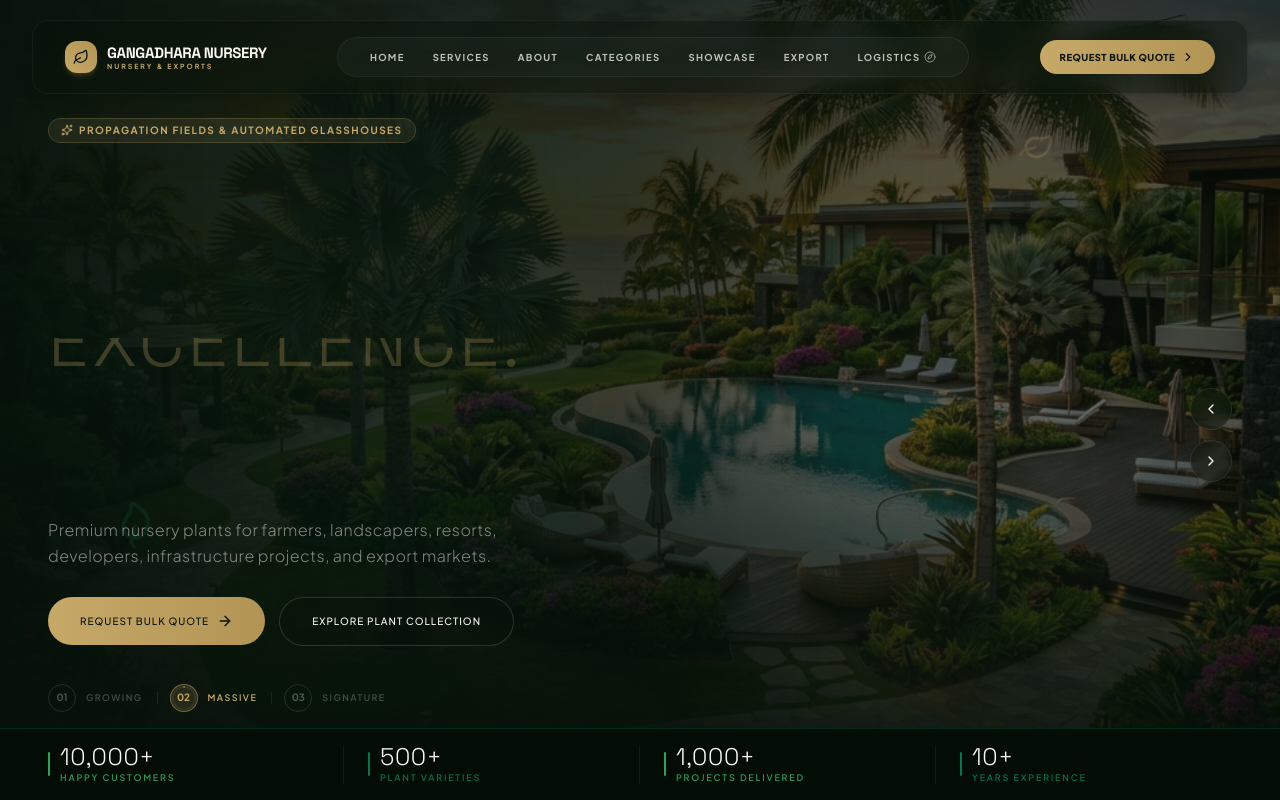
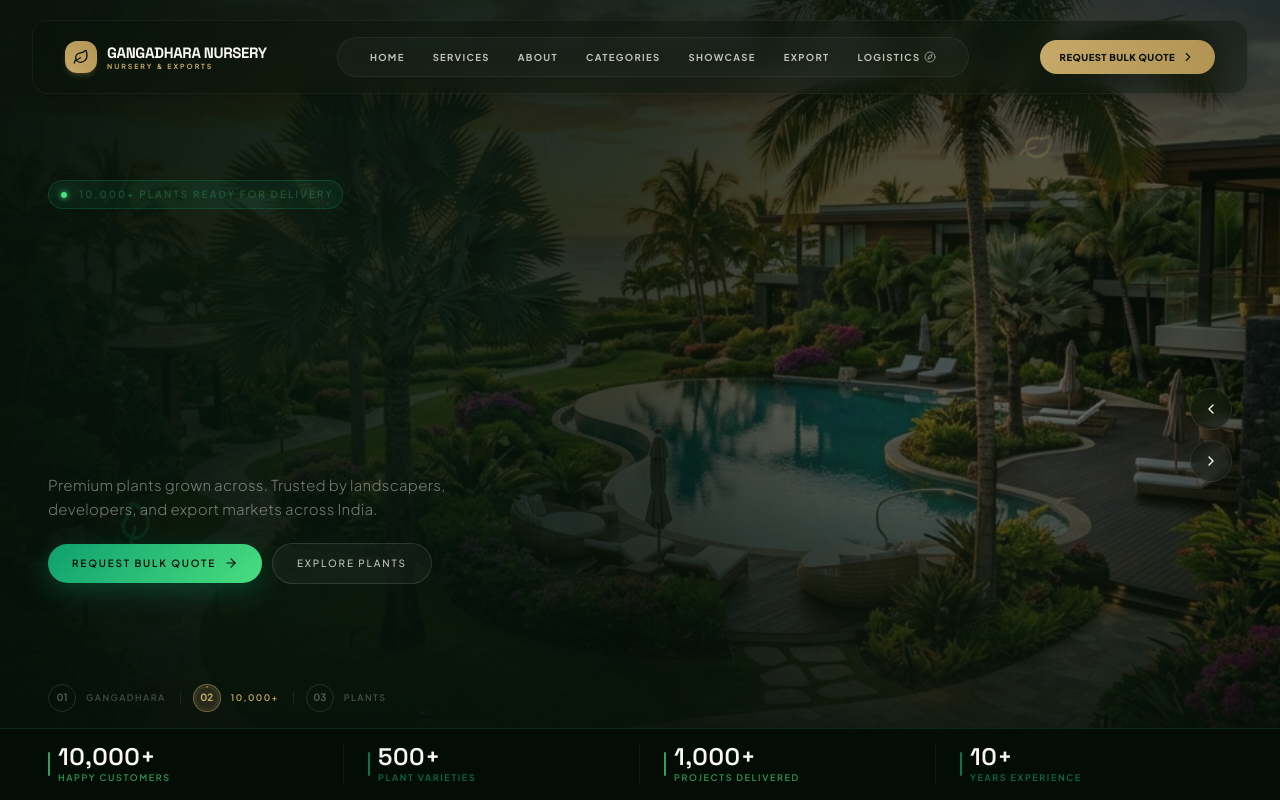
Before and after one commit to rameshnaiduayyala/nursery-website, a React (Vite) app: page / in a window 1280 px wide. Shown: the top 800 px of the page. Built offline with nearby package versions, Linux system fonts and the light colour scheme.

Commit message:
feat: add nursery business data and Hero section component

```diff
--- a/src/components/Hero.jsx
+++ b/src/components/Hero.jsx
@@ -1,6 +1,6 @@
 import React, { useEffect, useState, useRef } from 'react';
 import { motion, AnimatePresence } from 'framer-motion';
-import { ArrowRight, Leaf, Sparkles, ChevronRight, ChevronLeft } from 'lucide-react';
+import { ArrowRight, Leaf, ChevronRight, ChevronLeft } from 'lucide-react';
 import { heroSlides } from '../data/nurseryData';
 
 // Custom CountUp helper for stats
@@ -70,17 +70,17 @@ export default function Hero({ onOpenQuote }) {
   const handlePrev = () => setCurrentSlide((prev) => (prev - 1 + slides.length) % slides.length);
 
   const stats = [
-    { value: '10000', label: 'Happy Customers',   suffix: '+', accent: '#4ade80' },
-    { value: '500',   label: 'Plant Varieties',    suffix: '+', accent: '#0E9F6E' },
-    { value: '1000',  label: 'Projects Delivered', suffix: '+', accent: '#4ade80' },
-    { value: '10',    label: 'Years Experience',   suffix: '+', accent: '#0E9F6E' },
+    { value: '10000', label: 'Happy Customers', suffix: '+', accent: '#4ade80' },
+    { value: '500', label: 'Plant Varieties', suffix: '+', accent: '#0E9F6E' },
+    { value: '1000', label: 'Projects Delivered', suffix: '+', accent: '#4ade80' },
+    { value: '10', label: 'Years Experience', suffix: '+', accent: '#0E9F6E' },
   ];
 
   return (
     <section
       id="home"
       style={{ height: '100svh' }}
-      className="relative flex flex-col justify-between bg-[#08120B] text-[#FAF8F2] pt-20 overflow-hidden"
+      className="relative flex flex-col justify-between bg-[#08120B] text-[#FAF8F2] pt-16 sm:pt-20 overflow-hidden"
     >
       {/* Cinematic Background Image Carousel */}
       <div className="absolute inset-0 z-0">
@@ -120,10 +120,10 @@ export default function Hero({ onOpenQuote }) {
       </div>
 
       {/* Main Slide Content Area */}
-      <div className="flex-grow max-w-7xl mx-auto px-6 md:px-12 flex flex-col justify-center z-20 py-6 relative text-left w-full">
+      <div className="flex-grow max-w-7xl mx-auto px-5 sm:px-8 md:px-12 flex flex-col justify-center z-20 py-4 relative text-left w-full">
 
-        {/* Navigation arrows */}
-        <div className="absolute right-6 md:right-12 bottom-1/3 flex flex-col space-y-2.5 z-30">
+        {/* Navigation arrows — desktop only */}
+        <div className="absolute right-4 md:right-12 bottom-1/3 hidden md:flex flex-col space-y-2.5 z-30">
           <button
             onClick={handlePrev}
             className="p-3 rounded-full border border-[#FAF8F2]/10 hover:border-[#C6A969]/60 bg-[#08120B]/40 hover:bg-[#C6A969] text-[#FAF8F2] hover:text-[#08120B] hover:scale-105 transition-all duration-300 cursor-pointer backdrop-blur-sm"
@@ -141,34 +141,61 @@ export default function Hero({ onOpenQuote }) {
         </div>
 
         {/* Text content */}
-        <div className="max-w-4xl space-y-5">
+        <div className="max-w-2xl space-y-4">
 
-          {/* Slide Badge */}
-          <div className="badge-gold">
-            <Sparkles className="w-3 h-3" />
-            <span>{slides[currentSlide].label}</span>
-          </div>
+          {/* Location pill badge */}
+          <motion.div
+            initial={{ opacity: 0, y: -6 }}
+            animate={{ opacity: 1, y: 0 }}
+            transition={{ duration: 0.5 }}
+            className="inline-flex items-center gap-2 self-start"
+          >
+            <div
+              className="flex items-center gap-2 px-3 py-1.5 rounded-full"
+              style={{
+                background: 'rgba(14,159,110,0.1)',
+                border: '1px solid rgba(14,159,110,0.25)',
+              }}
+            >
+              <span className="w-1.5 h-1.5 rounded-full bg-[#4ade80] flex-shrink-0" style={{ boxShadow: '0 0 6px #4ade80' }} />
+              <AnimatePresence mode="wait">
+                <motion.span
+                  key={currentSlide}
+                  initial={{ opacity: 0, x: 6 }}
+                  animate={{ opacity: 1, x: 0 }}
+                  exit={{ opacity: 0, x: -6 }}
+                  transition={{ duration: 0.35 }}
+                  className="text-[10px] tracking-[0.2em] uppercase font-semibold text-[#4ade80]/80"
+                >
+                  {slides[currentSlide].label}
+                </motion.span>
+              </AnimatePresence>
+            </div>
+          </motion.div>
 
-          {/* Luxury Staggered Headline */}
-          <div className="space-y-1">
+          {/* Headline */}
+          <div className="space-y-0">
             {slides[currentSlide].lines.map((line, idx) => (
-              <div key={idx} className="overflow-hidden py-0.5 sm:py-1 flex items-center">
+              <div key={idx} className="overflow-hidden">
                 <AnimatePresence mode="wait">
                   <motion.h1
                     key={currentSlide + '-' + idx}
-                    initial={{ y: '105%', opacity: 0.5 }}
+                    initial={{ y: '105%', opacity: 0 }}
                     animate={{ y: 0, opacity: 1 }}
                     exit={{ y: '-105%', opacity: 0 }}
-                    transition={{ duration: 1.0, delay: idx * 0.12, ease: [0.16, 1, 0.3, 1] }}
-                    className="font-display font-light text-3xl sm:text-4xl md:text-5xl lg:text-6xl xl:text-7xl tracking-[0.04em] leading-[1.05] text-[#FAF8F2]"
+                    transition={{ duration: 0.9, delay: idx * 0.1, ease: [0.16, 1, 0.3, 1] }}
+                    className="font-display block leading-[1.02] uppercase font-black tracking-tight"
+                    style={{
+                      fontSize: 'clamp(30px, 7vw, 76px)',
+                      color: idx === slides[currentSlide].lines.length - 1
+                        ? '#4ade80'
+                        : 'rgba(250,248,242,0.92)',
+                      textShadow: idx === slides[currentSlide].lines.length - 1
+                        ? '0 0 40px rgba(74,222,128,0.25)'
+                        : 'none',
+                    }}
                   >
-                    {idx === 2 ? (
-                      <span className="text-shimmer">
-                        {line}
-                      </span>
-                    ) : (
-                      line
-                    )}
+                    {line}
                   </motion.h1>
                 </AnimatePresence>
               </div>
@@ -179,32 +206,49 @@ export default function Hero({ onOpenQuote }) {
           <AnimatePresence mode="wait">
             <motion.p
               key={currentSlide}
-              initial={{ opacity: 0, y: 12 }}
+              initial={{ opacity: 0, y: 10 }}
               animate={{ opacity: 1, y: 0 }}
-              exit={{ opacity: 0, y: -8 }}
-              transition={{ duration: 0.8, delay: 0.45 }}
-              className="text-sm sm:text-base text-[#E8E6DF]/55 leading-relaxed font-sans max-w-lg text-left font-light tracking-wide"
+              exit={{ opacity: 0, y: -6 }}
+              transition={{ duration: 0.7, delay: 0.38 }}
+              className="font-sans font-light leading-relaxed max-w-md text-sm sm:text-[15px]"
+              style={{ color: 'rgba(232,230,223,0.55)', letterSpacing: '0.02em' }}
             >
               {slides[currentSlide].subheadline}
             </motion.p>
           </AnimatePresence>
 
           {/* CTA Buttons */}
-          <div className="flex flex-col sm:flex-row items-stretch sm:items-center gap-3.5 pt-2">
+          <motion.div
+            initial={{ opacity: 0, y: 8 }}
+            animate={{ opacity: 1, y: 0 }}
+            transition={{ duration: 0.6, delay: 0.55 }}
+            className="flex flex-col sm:flex-row items-stretch sm:items-center gap-2.5 pt-1"
+          >
             <button
               onClick={onOpenQuote}
-              className="px-8 py-4 rounded-full bg-gradient-to-r from-[#C6A969] to-[#B29555] hover:shadow-[0_12px_32px_rgba(198,169,105,0.3)] text-[#08120B] font-medium text-[10px] uppercase tracking-widest text-center transition-all duration-300 flex items-center justify-center gap-2 cursor-pointer group hover:scale-[1.03] btn-press"
+              className="group flex items-center justify-center gap-2 px-6 py-3 rounded-full text-[#060E08] font-semibold text-[10px] uppercase tracking-[0.18em] transition-all duration-300 hover:scale-[1.03] cursor-pointer btn-press"
+              style={{
+                background: 'linear-gradient(135deg, #0E9F6E, #4ade80)',
+                boxShadow: '0 8px 28px rgba(14,159,110,0.3)',
+              }}
             >
               Request Bulk Quote
-              <ArrowRight className="w-4 h-4 text-[#08120B] group-hover:translate-x-1 transition-transform duration-200" />
+              <ArrowRight className="w-3.5 h-3.5 group-hover:translate-x-1 transition-transform duration-200" />
             </button>
             <a
               href="#categories"
-              className="px-8 py-4 rounded-full bg-[#08120B]/50 hover:bg-[#FAF8F2]/6 border border-[#FAF8F2]/15 hover:border-[#C6A969]/50 text-[#FAF8F2] transition-all duration-300 font-medium text-[10px] uppercase tracking-widest text-center backdrop-blur-sm"
+              className="flex items-center justify-center gap-2 px-6 py-3 rounded-full font-medium text-[10px] uppercase tracking-[0.18em] transition-all duration-300 hover:scale-[1.02]"
+              style={{
+                background: 'rgba(250,248,242,0.04)',
+                border: '1px solid rgba(250,248,242,0.12)',
+                color: 'rgba(250,248,242,0.75)',
+              }}
+              onMouseEnter={e => { e.currentTarget.style.borderColor = 'rgba(74,222,128,0.3)'; e.currentTarget.style.color = '#FAF8F2'; }}
+              onMouseLeave={e => { e.currentTarget.style.borderColor = 'rgba(250,248,242,0.12)'; e.currentTarget.style.color = 'rgba(250,248,242,0.75)'; }}
             >
-              Explore Plant Collection
+              Explore Plants
             </a>
-          </div>
+          </motion.div>
         </div>
       </div>
 
@@ -276,7 +320,7 @@ export default function Hero({ onOpenQuote }) {
             {stats.map((stat, i) => (
               <div
                 key={i}
-                className="flex items-center gap-2.5 px-4 md:px-6 first:pl-0 last:pr-0 group"
+                className="flex items-center gap-2 px-3 sm:px-4 md:px-6 first:pl-0 last:pr-0 group"
               >
                 {/* Accent bar */}
                 <div
@@ -286,13 +330,13 @@ export default function Hero({ onOpenQuote }) {
                 <div className="flex flex-col">
                   {/* Number */}
                   <span
-                    className="font-display font-light text-xl sm:text-2xl leading-none tracking-wide text-[#FAF8F2]"
+                    className="font-display font-semibold text-lg sm:text-xl md:text-2xl leading-none tracking-wide text-[#FAF8F2]"
                   >
                     <CountUp end={stat.value} suffix={stat.suffix} />
                   </span>
                   {/* Label */}
                   <span
-                    className="text-[9px] font-sans tracking-[0.2em] uppercase font-semibold mt-0.5"
+                    className="text-[8px] sm:text-[9px] font-sans tracking-[0.18em] uppercase font-semibold mt-0.5"
                     style={{ color: stat.accent, opacity: 0.65 }}
                   >
                     {stat.label}
--- a/src/data/nurseryData.js
+++ b/src/data/nurseryData.js
@@ -23,21 +23,21 @@ export const companyDetails = {
 // 1. Hero Slideshow Database
 export const heroSlides = [
   {
-    label: 'India’s Premium Landscaping Partner',
-    lines: ['GROWING NATURE.', 'SHAPING LANDSCAPES.', 'EXPORTING EXCELLENCE.'],
-    subheadline: 'Premium nursery plants for farmers, landscapers, resorts, developers, infrastructure projects, and export markets.',
+    label: 'Rajahmundry, Andhra Pradesh',
+    lines: ['Gangadhara', 'Nursery &', 'Exports.'],
+    subheadline: 'Premium plants grown across. Trusted by landscapers, developers, and export markets across India.',
     image: landscapeAfter,
   },
   {
-    label: 'Propagation Fields & Automated Glasshouses',
-    lines: ['MASSIVE CAPACITY.', 'UNCOMPROMISING CARE.', 'BOTANICAL SCALE.'],
-    subheadline: 'Over 50 acres of dedicated botanical cultivation zones and automated greenhouse tunnels for infrastructure project supply.',
+    label: '10,000+ Plants Ready for Delivery',
+    lines: ['10,000+', 'Plants Ready', 'for Delivery.'],
+    subheadline: '10,000+ plants in sizes 2ft to 12ft ready for immediate delivery across South India.',
     image: nurseryAerial,
   },
   {
-    label: 'Global Phytosanitary Certified Exports',
-    lines: ['SIGNATURE FLORA.', 'EXCLUSIVE PALMS.', 'GLOBAL LOGISTICS.'],
-    subheadline: 'Phytosanitary certified soil-less plants packaged professionally in double-net coco wraps and shipped worldwide.',
+    label: 'Phytosanitary Certified · Global Export',
+    lines: ['Plants for', 'every corner', 'of the world.'],
+    subheadline: 'Certified soil-less exports, double-net packed and shipped to 30+ countries. Freshness guaranteed.',
     image: 'https://images.unsplash.com/photo-1540555700478-4be289fbecef?q=80&w=1600&auto=format&fit=crop',
   },
 ];
```
Also changed, not shown: index.html (+12 -4 lines).
